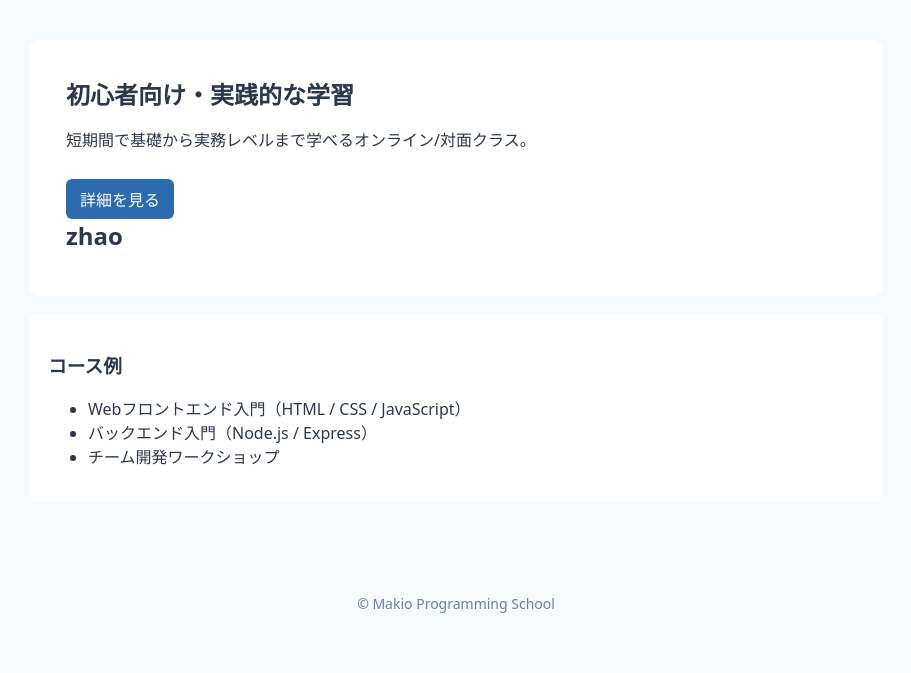
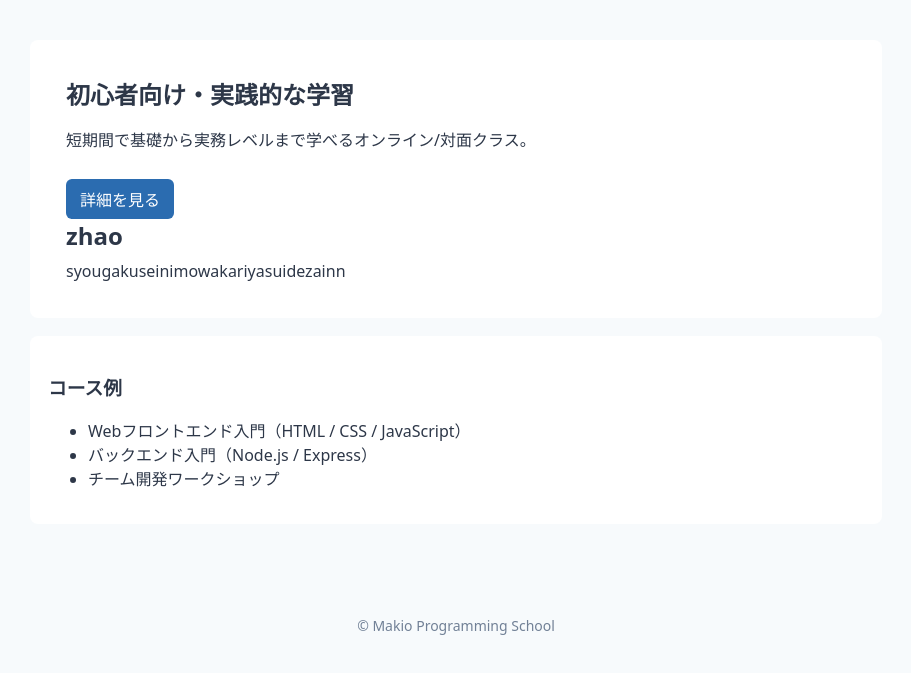
Before and after one commit to makimaki04192424-oss/24makioyakata, a plain HTML site: page index.html in a window 1280 px wide. Shown: the part 137-810 px from the top of the page, without its empty margins (184-1095 px from the left). Drawn offline with Linux system fonts and the light colour scheme; files that its build step writes are made by us from their sources; a script that the page names is missing.

```diff
--- a/index.html
+++ b/index.html
@@ -23,6 +23,7 @@
       <p>短期間で基礎から実務レベルまで学べるオンライン/対面クラス。</p>
       <a class="cta" href="about.html">詳細を見る</a>
       <h2>zhao</h2>
+      syougakuseinimowakariyasuidezainn
     </section>
 
     <section class="courses">
```
